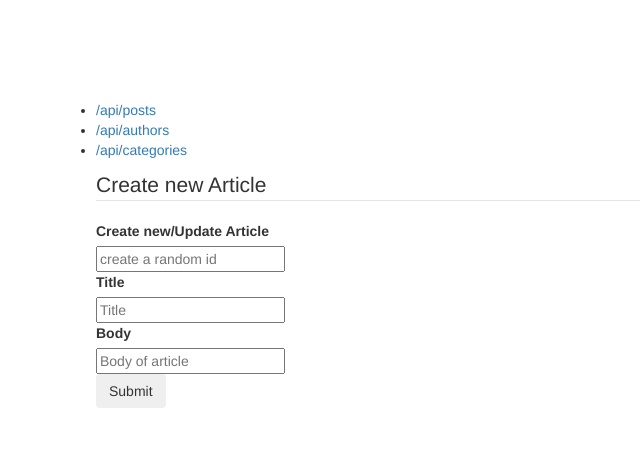
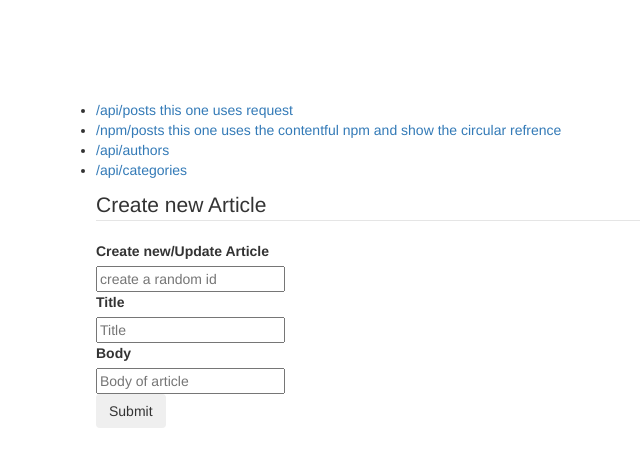
Before and after one commit to kbowerma/contentful-request, a website: page index.html in a window 1280 px wide. Shown: the whole page, without its empty margins (44-684 px from the left). Drawn offline with nearby package versions, Linux system fonts and the light colour scheme.

Commit message:
add the contentful npm endpoint to the index page

```diff
--- a/index.html
+++ b/index.html
@@ -12,7 +12,8 @@
 
 
   <ul>
-    <li><a href="/api/posts">/api/posts</a></li>
+    <li><a href="/api/posts">/api/posts this one uses request</a></li>
+    <li><a href="/npm/posts">/npm/posts this one uses the contentful npm and show the circular refrence</a></li>
     <li><a href="/api/authors">/api/authors</a></li>
     <li><a href="/api/categories">/api/categories</a></li>
 
```
